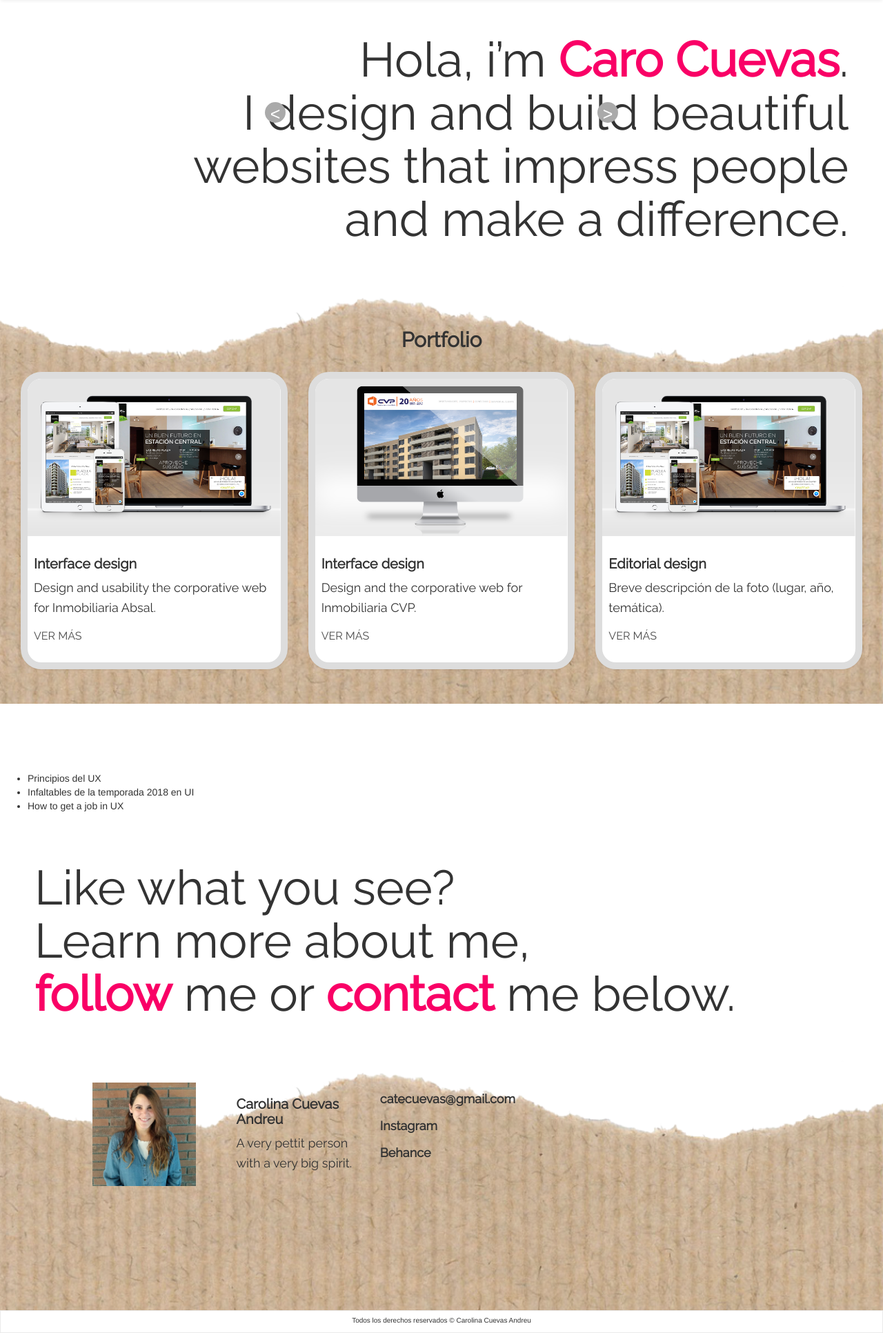
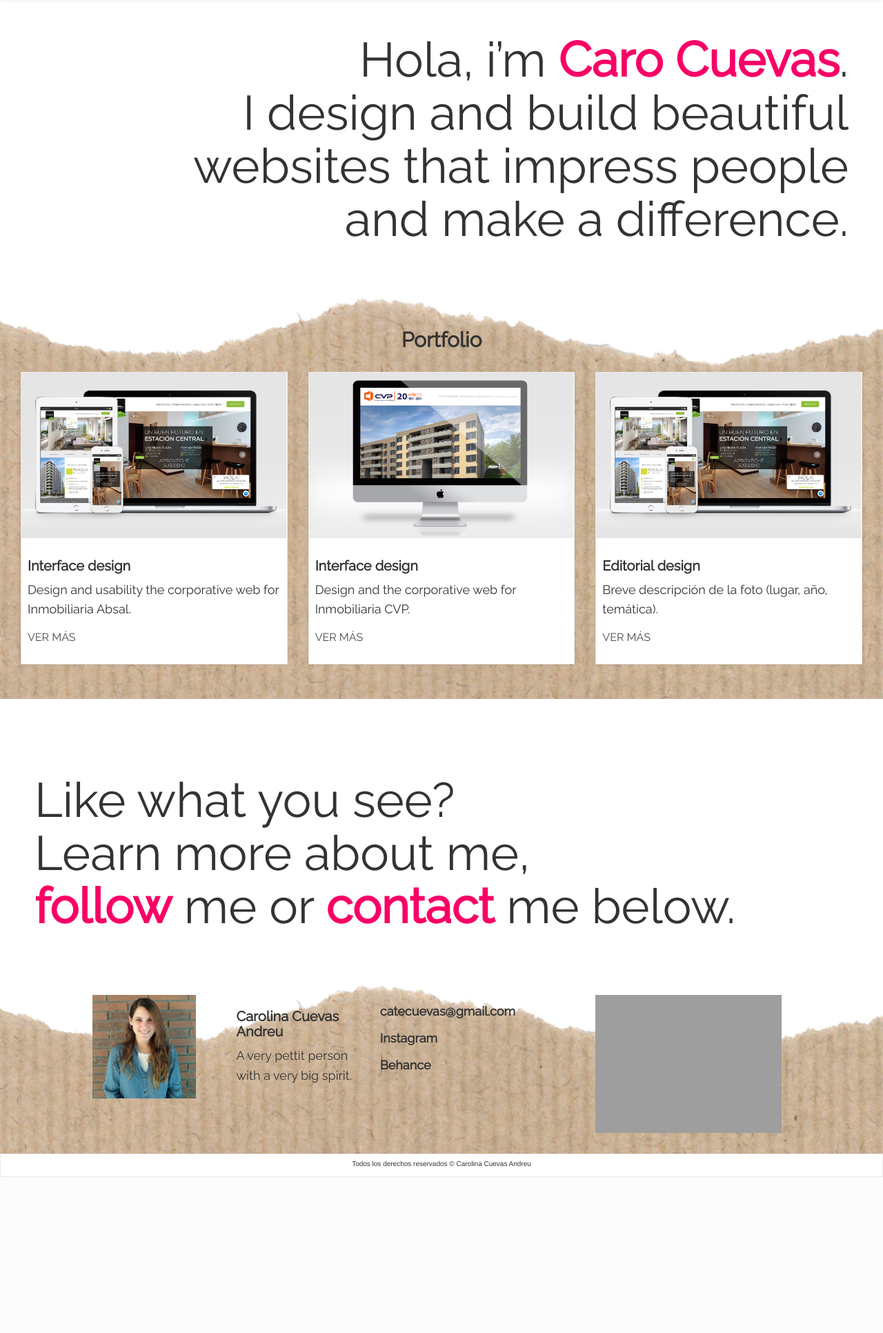
Before and after one commit to carocuevas/Wordpress-prueba-ccuevas, a PHP site: page / in a window 1280 px wide. Shown: the part 52-1984 px from the top of the page at 69% size. After the commit the page ends 1758 px from the top, so only its background shows below. Run offline with PHP 8.4, Linux system fonts and the light colour scheme; some libraries are stand-ins or nearby versions; grey boxes are pictures that could not be loaded.

Commit message:
decimo commit

```diff
--- a/assets/css/style.css
+++ b/assets/css/style.css
@@ -16,7 +16,6 @@ h2{
 }
 h3{
 	font-family: 'Raleway', sans-serif;
-	text-align: left;
 	font-size: 20px;
 	font-weight: bolder;
 }
@@ -164,16 +163,19 @@ footer{
 }
 #map{
 	width:300px;
-	height:300px;
+	height:200px;
 }
 .cards__blog{
 
 }
 .cards__varias > div > div {
 	overflow: hidden;
-	border-radius: 30px;
-	border: 10px solid #ddd;
 	padding: 0;
 }
 .cards__varias > div > div p a {
 	text-transform: uppercase;
+}
+.slider_portfolio{
+	width: 60vw;
+	margin: auto;
+}
--- a/assets/js/script.js
+++ b/assets/js/script.js
@@ -24,9 +24,10 @@
 
 })(jQuery);
 
+
 function myMap() {
     var mapOptions = {
-        center: new google.maps.LatLng(51.5, -0.12),
+        center: new google.maps.LatLng(-33.4169657, -70.56143179999998),
         zoom: 10,
         mapTypeId: google.maps.MapTypeId.HYBRID
     }
@@ -34,9 +35,9 @@ var map = new google.maps.Map(document.getElementById("map"), mapOptions);
 }
 
 
-$(document).ready() {
+$(window).load(function() {
   $('.flexslider').flexslider({
     animation: "slide",
     controlNav: "thumbnails"
   });
- });
+});
--- a/index.html
+++ b/index.html
@@ -90,33 +90,22 @@
 			</div>
 		</div>
 
-		<div class="flexslider">
+		<div class="flexslider slider_portfolio">
 			<ul class="slides">
-				<li data-thumb="assets/images/foto1g.jpg">
-					<img src="assets/images/foto1c.jpg" />
+				<li data-thumb="assets/images/foto1c.jpg">
+					<img src="assets/images/foto1g.jpg" />
 				</li>
-				<li data-thumb="assets/images/foto2g.jpg">
-					<img src="assets/images/foto2c.jpg" />
+				<li data-thumb="assets/images/foto2c.jpg">
+					<img src="assets/images/foto2g.jpg" />
 				</li>
-				<li data-thumb="assets/images/foto3g.jpg">
-					<img src="assets/images/foto3c.jpg" />
+				<li data-thumb="assets/images/foto3c.jpg">
+					<img src="assets/images/foto3g.jpg" />
 				</li>
-				<li data-thumb="assets/images/foto1g.jpg">
-					<img src="assets/images/foto1c.jpg" />
+				<li data-thumb="assets/images/foto1c.jpg">
+					<img src="assets/images/foto1g.jpg" />
 				</li>
 			</ul>
 		</div>
-
-		<section class="slider">
-			<div id="wrap">
-				<a id="prev" href="#">&lt;</a><a id="forw" href="#">&gt;</a>
-				<ul id="carrusel">
-				    <li>Principios del UX</li>
-				    <li>Infaltables de la temporada 2018 en UI</li>
-				    <li>How to get a job in UX</li>
-				</ul>
-			</div>
-		</section>
 
 		<section>
 			<h1 id="tittle__left">Like what you see? <br>Learn more about me, <br> <span>follow</span> me or <span>contact</span> me below.
@@ -138,7 +127,7 @@
 					<h4 class="bold">Instagram</h4>
 					<h4 class="bold">Behance</h4>
 				</div>
-				<div class="col-md-2" id="map">
+				<div class="col-md-offset-1 col-sm-2 col-md-2" id="map">
 			</div>
 		</section>
 
```
Also changed, not shown: blog.html (+43 -0 lines).
